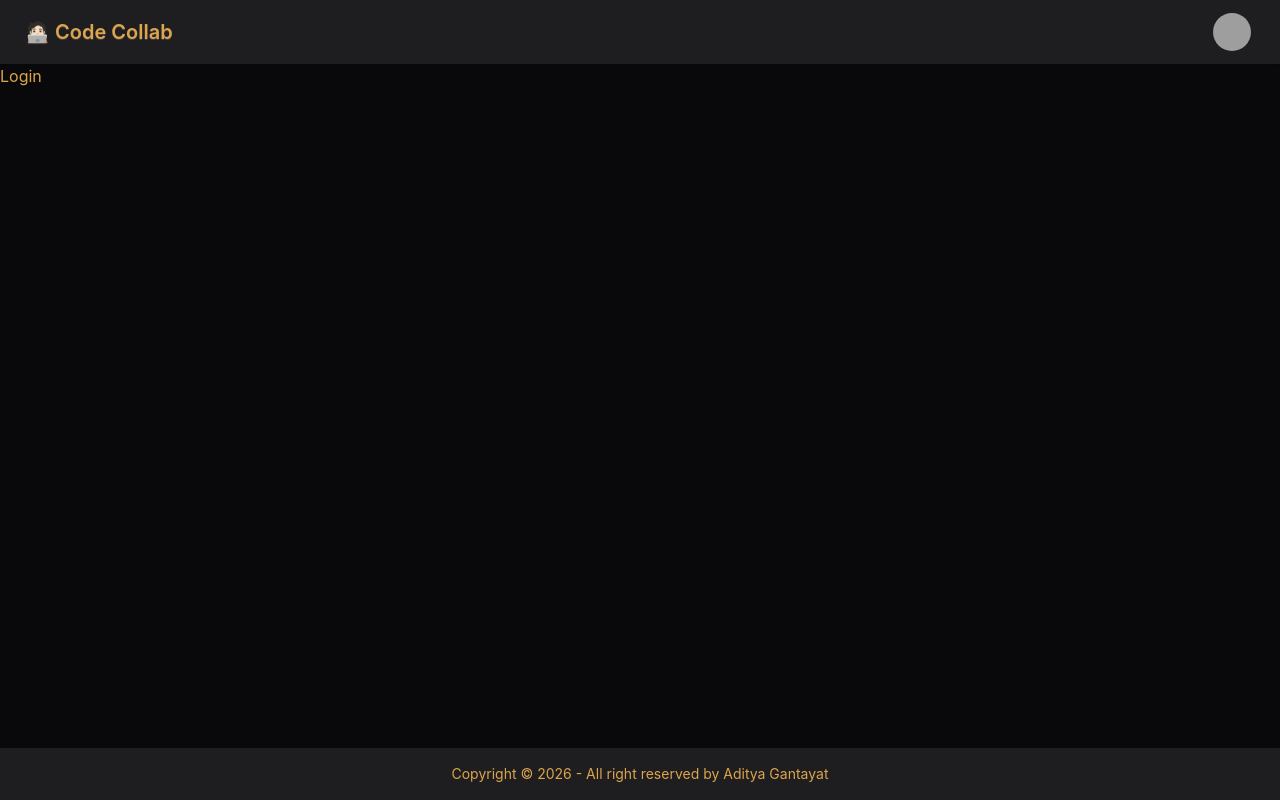
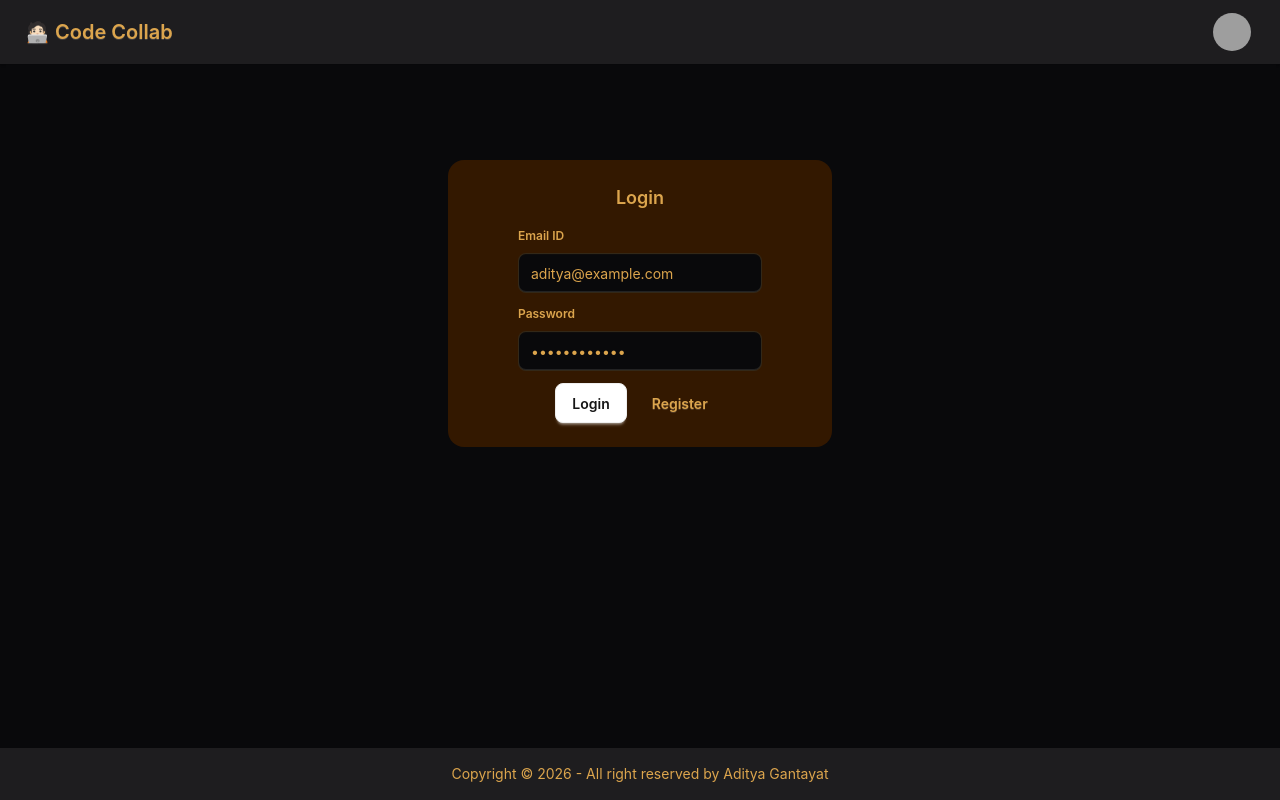
Before and after one commit to adityagantayat/code_collab-frontend, a React (Vite) app: page /login in a window 1280 px wide. Built offline with nearby package versions, Linux system fonts and the light colour scheme; grey boxes are pictures that could not be loaded.

Commit message:
feat(auth): implement login card UI and signin API integration with axios

```diff
--- a/package.json
+++ b/package.json
@@ -10,6 +10,7 @@
     "preview": "vite preview"
   },
   "dependencies": {
+    "axios": "^1.20.0",
     "react": "^19.3.1",
     "react-dom": "^19.3.1",
     "react-router-dom": "^7.18.4"
--- a/src/components/Login.tsx
+++ b/src/components/Login.tsx
@@ -1,7 +1,42 @@
+import axios from "axios"
+import { useState } from "react"
+
 export const Login = () => {
+    const [emailId, setEmailId] = useState("aditya@example.com")
+    const [password, setPassword] = useState("Password123@")
+
+    async function handleLogin(): Promise<void> {
+        try {
+            const res = await axios.post("http://localhost:3000/auth/signin", { emailId, password }, { withCredentials: true })
+            console.log("res", res.data)
+        } catch (error) {
+            console.log("error", error)
+        }
+    }
+
     return (
-        <div>
-            <h1>Login</h1>
+        <div className="flex items-center justify-center p-24">
+            <div className="card bg-neutral text-base-content w-96">
+                <div className="card-body items-center text-center">
+                    <h2 className="card-title">Login</h2>
+                    <div className="form-control">
+                        <fieldset className="fieldset">
+                            <legend className="fieldset-legend">Email ID</legend>
+                            <input type="email" className="input" placeholder="Enter your Email ID"
+                                value={emailId} onChange={(e) => setEmailId(e.target.value)} />
+                        </fieldset>
+                        <fieldset className="fieldset">
+                            <legend className="fieldset-legend">Password</legend>
+                            <input type="password" className="input" placeholder="Enter your Password"
+                                value={password} onChange={(e) => setPassword(e.target.value)} />
+                        </fieldset>
+                    </div>
+                    <div className="card-actions justify-end">
+                        <button className="btn btn-primary" onClick={handleLogin}>Login</button>
+                        <button className="btn btn-ghost">Register</button>
+                    </div>
+                </div>
+            </div>
         </div>
     )
 }
```
Also changed, not shown: 1 other file (tests, documents, lock files or other folders).
